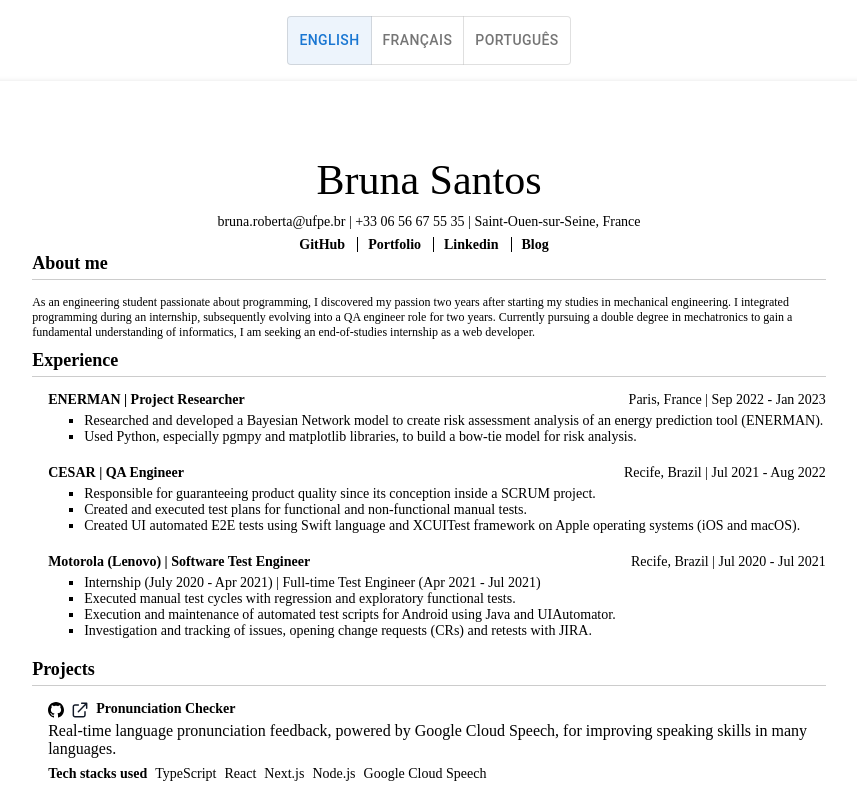
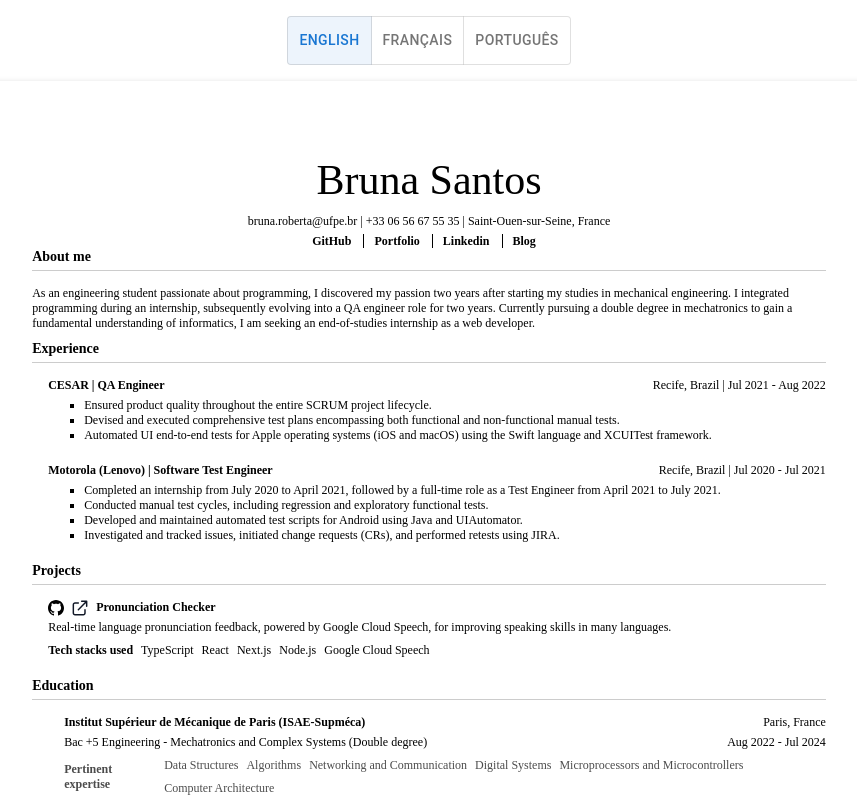
Before and after one commit to gsantosbruna/resume-template, a React (Create React App) app: page / in a window 1280 px wide. Shown: the top 800 px of the page, without its empty margins (211-1068 px from the left). Built offline with nearby package versions, Linux system fonts and the light colour scheme; a web font is replaced by a local one.

Commit message:
modify format

```diff
--- a/src/components/Education/index.tsx
+++ b/src/components/Education/index.tsx
@@ -40,7 +40,7 @@ const Education: React.FC<EducationProps> = ({ data, education, title }) => {
                 gap: "0.5rem",
               }}
             >
-              <h3 style={{ margin: 0, fontSize: 11, opacity: 0.7 }}>{title}</h3>
+              <h3 style={{ margin: 0, fontSize: 12, opacity: 0.7 }}>{title}</h3>
               <div
                 style={{
                   display: "flex",
@@ -53,7 +53,7 @@ const Education: React.FC<EducationProps> = ({ data, education, title }) => {
               >
                 {item.acquiredKnowledge.map((tag) => {
                   return (
-                    <p style={{ fontSize: 11, opacity: 0.7 }} key={tag}>
+                    <p style={{ fontSize: 12, opacity: 0.7 }} key={tag}>
                       {tag}
                     </p>
                   );
--- a/src/data/en.tsx
+++ b/src/data/en.tsx
@@ -55,25 +55,25 @@ const resumeDataEN = {
     },
   ],
   experience: [
-    {
-      title: "Project Researcher",
-      company: "ENERMAN",
-      location: "Paris, France",
-      date: "Sep 2022 - Jan 2023",
-      description: [
-        "Researched and developed a Bayesian Network model to create risk assessment analysis of an energy prediction tool (ENERMAN).",
-        "Used Python, especially pgmpy and matplotlib libraries, to build a bow-tie model for risk analysis.",
-      ],
-    },
+    // {
+    //   title: "Project Researcher",
+    //   company: "ENERMAN",
+    //   location: "Paris, France",
+    //   date: "Sep 2022 - Jan 2023",
+    //   description: [
+    //     "Developed a Bayesian Network model to perform risk assessment analysis for ENERMAN's energy prediction tool.",
+    //     "Utilized Python, specifically pgmpy and matplotlib libraries, to construct a bow-tie model for risk analysis.",
+    //   ],
+    // },
     {
       title: "QA Engineer",
       company: "CESAR",
       location: "Recife, Brazil",
       date: "Jul 2021 - Aug 2022",
       description: [
-        "Responsible for guaranteeing product quality since its conception inside a SCRUM project.",
-        "Created and executed test plans for functional and non-functional manual tests.",
-        "Created UI automated E2E tests using Swift language and XCUITest framework on Apple operating systems (iOS and macOS).",
+        "Ensured product quality throughout the entire SCRUM project lifecycle.",
+        "Devised and executed comprehensive test plans encompassing both functional and non-functional manual tests.",
+        "Automated UI end-to-end tests for Apple operating systems (iOS and macOS) using the Swift language and XCUITest framework.",
       ],
     },
     {
@@ -82,13 +82,14 @@ const resumeDataEN = {
       location: "Recife, Brazil",
       date: "Jul 2020 - Jul 2021",
       description: [
-        "Internship (July 2020 - Apr 2021) | Full-time Test Engineer (Apr 2021 - Jul 2021) ",
-        "Executed manual test cycles with regression and exploratory functional tests.",
-        "Execution and maintenance of automated test scripts for Android using Java and UIAutomator.",
-        "Investigation and tracking of issues, opening change requests (CRs) and retests with JIRA.",
+        "Completed an internship from July 2020 to April 2021, followed by a full-time role as a Test Engineer from April 2021 to July 2021.",
+        "Conducted manual test cycles, including regression and exploratory functional tests.",
+        "Developed and maintained automated test scripts for Android using Java and UIAutomator.",
+        "Investigated and tracked issues, initiated change requests (CRs), and performed retests using JIRA.",
       ],
     },
   ],
+
   skills: {
     programmingLanguages: [
       "TypeScript",
@@ -167,7 +168,7 @@ const resumeDataEN = {
     experience: "Experience",
     skills: "Skills",
     certifications: "Certifications",
-    honorsAndAwards: "Others",
+    honorsAndAwards: "Honors and Awards",
     programmingLanguages: "Programming Languages",
     librariesFrameworks: "Libraries/Frameworks",
     toolsPlatforms: "Tools/Platforms",
--- a/src/data/fr.tsx
+++ b/src/data/fr.tsx
@@ -55,25 +55,25 @@ const resumeDataFR = {
     },
   ],
   experience: [
-    {
-      title: "Chercheuse de projet",
-      company: "ENERMAN",
-      location: "Paris, France",
-      date: "Septembre 2022 - Janvier 2023",
-      description: [
-        "Recherche et développement d'un modèle de réseau bayésien pour créer une analyse d'évaluation des risques d'un outil de prédiction d'énergie (ENERMAN).",
-        "Utilisation de Python, en particulier des bibliothèques pgmpy et matplotlib, pour construire un modèle bow-tie pour l'analyse des risques.",
-      ],
-    },
+    // {
+    //   "title": "Chercheuse de projet",
+    //   "company": "ENERMAN",
+    //   "location": "Paris, France",
+    //   "date": "Septembre 2022 - Janvier 2023",
+    //   "description": [
+    //     "Conduite de recherches et développement d'un modèle de réseau bayésien pour créer une analyse d'évaluation des risques d'un outil de prédiction d'énergie (ENERMAN).",
+    //     "Utilisation de Python, en particulier des bibliothèques pgmpy et matplotlib, pour construire un modèle bow-tie en vue de l'analyse des risques.",
+    //   ]
+    // },
     {
       title: "Ingénieure QA",
       company: "CESAR",
       location: "Recife, Brésil",
       date: "Juillet 2021 - Août 2022",
       description: [
-        "Responsable de garantir la qualité du produit depuis sa conception dans le cadre d'un projet SCRUM.",
-        "Création et exécution de plans de test pour des tests manuels fonctionnels et non fonctionnels.",
-        "Création de tests UI automatisés E2E en utilisant le langage Swift et le framework XCUITest sur des appareils Apple (iOS et macOS).",
+        "Assurance de la qualité du produit depuis sa conception dans le cadre d'un projet SCRUM.",
+        "Élaboration et exécution de plans de test, couvrant des tests manuels fonctionnels et non fonctionnels.",
+        "Automatisation de tests UI E2E en utilisant le langage Swift et le framework XCUITest sur des appareils Apple (iOS et macOS).",
       ],
     },
     {
@@ -82,10 +82,10 @@ const resumeDataFR = {
       location: "Recife, Brésil",
       date: "Juillet 2020 - Juillet 2021",
       description: [
-        "Stage (Juillet 2020 - Avril 2021) | Ingénieure de test à temps plein (Avril 2021 - Juillet 2021)",
-        "Exécution de cycles de test manuels avec des tests fonctionnels de régression et exploratoires.",
-        "Exécution et maintenance de scripts de test automatisés pour Android en utilisant Java et UIAutomator.",
-        "Investigation et suivi des problèmes, ouverture de demandes de retestes et changement (CRs) avec JIRA.",
+        "Stage (Juillet 2020 - Avril 2021) | Continuation en tant qu'Ingénieure de test à temps plein (Avril 2021 - Juillet 2021)",
+        "Exécution de cycles de test manuels, incluant des tests fonctionnels de régression et des tests exploratoires.",
+        "Automatisation et maintenance de scripts de test pour Android en utilisant Java et UIAutomator.",
+        "Investigation, suivi des problèmes, ouverture de demandes de retest et gestion des changements (CRs) avec JIRA.",
       ],
     },
   ],
@@ -166,7 +166,7 @@ const resumeDataFR = {
     experience: "Expérience",
     skills: "Compétences",
     certifications: "Certifications",
-    honorsAndAwards: "Autres",
+    honorsAndAwards: "Distinctions et Récompenses",
     programmingLanguages: "Langages de programmation",
     librariesFrameworks: "Bibliothèques/Frameworks",
     toolsPlatforms: "Outils/Plateformes",
--- a/src/data/pt-br.tsx
+++ b/src/data/pt-br.tsx
@@ -9,7 +9,7 @@ const resumeDataPTBR = {
     linkedin: "https://www.linkedin.com/in/brunarobertasantos/",
     blog: "https://medium.com/@brunasantos_38597",
     aboutMe:
-      "Como estudante de engenharia apaixonada por programação, descobri minha paixão dois anos após o início dos meus estudos em engenharia mecânica. Integrei a programação durante um estágio, evoluindo posteriormente para o papel de engenheira de QA por dois anos. Atualmente, estou cursando um duplo diploma em mecatrônica para adquirir uma compreensão fundamental da informática, e estou em busca de um estágio de fim de estudos como desenvolvedora web.",
+      "Como estudante de engenharia apaixonada por programação, descobri minha paixão dois anos após o início dos meus estudos em engenharia mecânica. Integrei a programação durante um estágio, evoluindo posteriormente para o papel de engenheira de QA por dois anos. Atualmente, estou cursando um duplo diploma em mecatrônica para adquirir uma compreensão fundamental da informática, e estou em busca de um estágio de fim de estudos como desenvolvedora.",
   },
   education: [
     {
@@ -60,8 +60,8 @@ const resumeDataPTBR = {
       location: "Paris, França",
       date: "Setembro de 2022 - Janeiro de 2023",
       description: [
-        "Pesquisa e desenvolvimento de um modelo de rede bayesiana para criar uma análise de avaliação de riscos de uma ferramenta de previsão de energia (ENERMAN).",
-        "Uso de Python, em particular das bibliotecas pgmpy e matplotlib, para construir um modelo de bow-tie para análise de riscos.",
+        "Conduzi pesquisa e desenvolvimento de um modelo de rede bayesiana para criar uma análise de avaliação de riscos de uma ferramenta de previsão de energia (ENERMAN).",
+        "Utilizei Python, em particular das bibliotecas pgmpy e matplotlib, para construir um modelo de bow-tie para análise de riscos.",
       ],
     },
     {
@@ -70,9 +70,9 @@ const resumeDataPTBR = {
       location: "Recife, Brasil",
       date: "Julho de 2021 - Agosto de 2022",
       description: [
-        "Responsável por garantir a qualidade do produto desde sua concepção em um projeto SCRUM.",
-        "Criação e execução de planos de teste para testes manuais funcionais e não funcionais.",
-        "Criação de testes de UI E2E automatizados usando a linguagem Swift e o framework XCUITest em dispositivos Apple (iOS e macOS).",
+        "Assegurei a qualidade do produto desde sua concepção em um projeto SCRUM.",
+        "Desenvolvi e executei planos de teste abrangentes para avaliação de funcionalidades e desempenho.",
+        "Automatizei testes de UI E2E em dispositivos Apple (iOS e macOS) usando a linguagem Swift e o framework XCUITest.",
       ],
     },
     {
@@ -81,13 +81,14 @@ const resumeDataPTBR = {
       location: "Recife, Brasil",
       date: "Julho de 2020 - Julho de 2021",
       description: [
-        "Estágio (Julho de 2020 - Abril de 2021) | CLT (Abril de 2021 - Julho de 2021)",
-        "Execução de ciclos de teste manuais com testes funcionais de regressão e exploratórios.",
-        "Execução e manutenção de scripts de teste automatizados para Android usando Java e UIAutomator.",
-        "Investigação e acompanhamento de problemas, abertura de solicitações de retestes e mudanças (CRs) com JIRA.",
+        "Executei ciclos de teste manuais com foco em testes funcionais de regressão e exploratórios.",
+        "Automatizei scripts de teste para Android utilizando Java e UIAutomator.",
+        "Investiguei, gerenciei e reportei problemas utilizando JIRA.",
+        "Realizei um estágio de Julho de 2020 a Abril de 2021 antes de ser contratada como CLT em Abril de 2021.",
       ],
     },
   ],
+
   skills: {
     programmingLanguages: [
       "TypeScript",
@@ -165,7 +166,7 @@ const resumeDataPTBR = {
     experience: "Experiência",
     skills: "Habilidades",
     certifications: "Certificações",
-    honorsAndAwards: "Outros",
+    honorsAndAwards: "Honras e prêmios",
     programmingLanguages: "Linguagens de programação",
     librariesFrameworks: "Bibliotecas/Frameworks",
     toolsPlatforms: "Ferramentas/Plataformas",
--- a/src/styles.css
+++ b/src/styles.css
@@ -9,7 +9,7 @@ ul,
 li {
   margin: 0;
   padding: 0;
-  font-size: 16px;
+  font-size: 12px;
 }
 
 /* Set the dimensions of the resume to A4 size */
@@ -49,7 +49,7 @@ li {
 
 .profile p,
 .profile a {
-  font-size: 14px;
+  font-size: 12px;
   margin-bottom: 5px;
   text-decoration: none;
   color: black;
@@ -59,7 +59,7 @@ li {
   text-decoration: none;
   color: black;
   font-weight: bold;
-  font-size: 18px;
+  font-size: 12px;
   margin-right: 10px;
 }
 
@@ -90,7 +90,7 @@ li {
 .skills h2,
 .certifications h2,
 .honors-and-awards h2 {
-  font-size: 18px;
+  font-size: 14px;
   font-weight: bold;
   margin-bottom: 15px;
   border-bottom: 1px solid #ccc;
@@ -109,7 +109,7 @@ li {
 .education h3,
 .experience h3,
 .skills h3 {
-  font-size: 14px;
+  font-size: 12px;
   font-weight: bold;
   margin-bottom: 5px;
 }
@@ -120,7 +120,7 @@ li {
 .experience li,
 .certifications li,
 .honors-and-awards li {
-  font-size: 14px;
+  font-size: 12px;
 }
 
 .honors-and-awards p {
```
